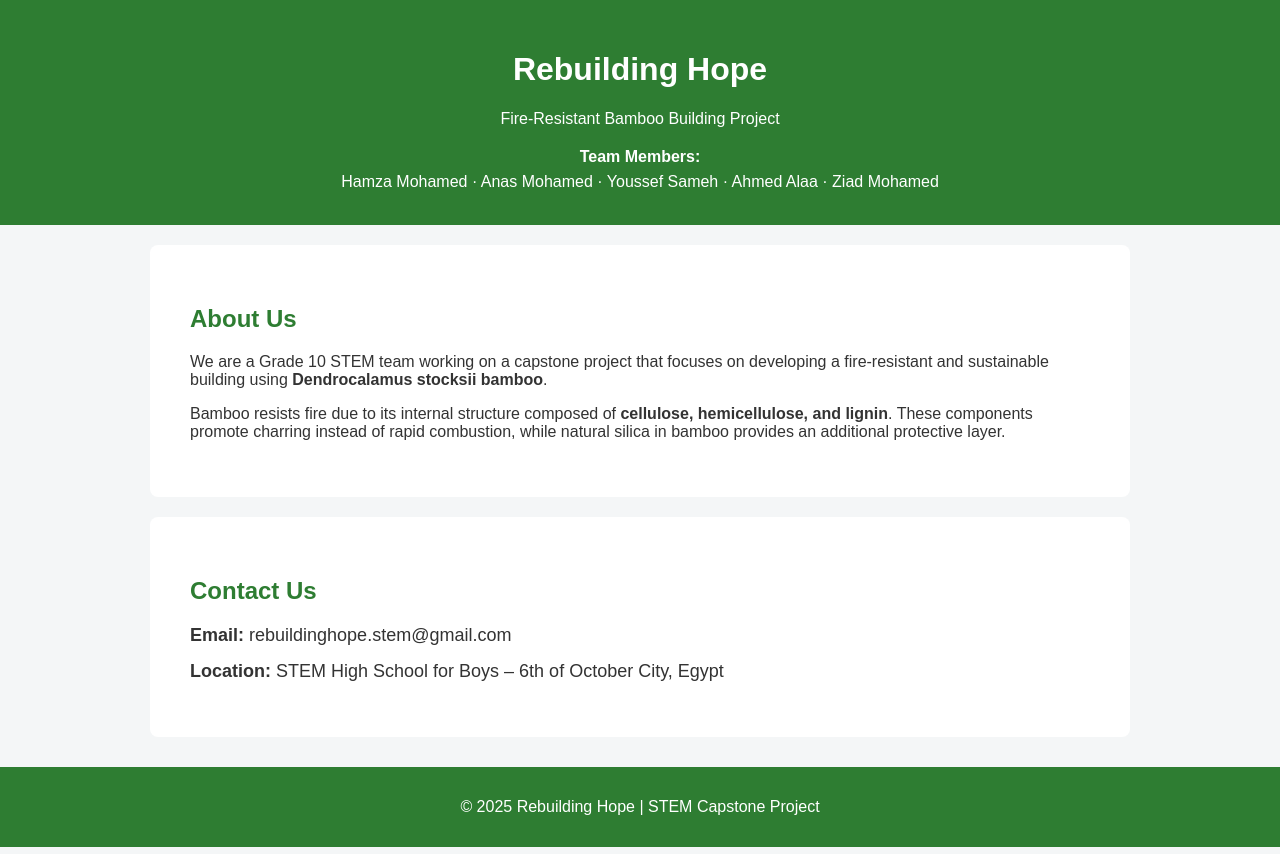
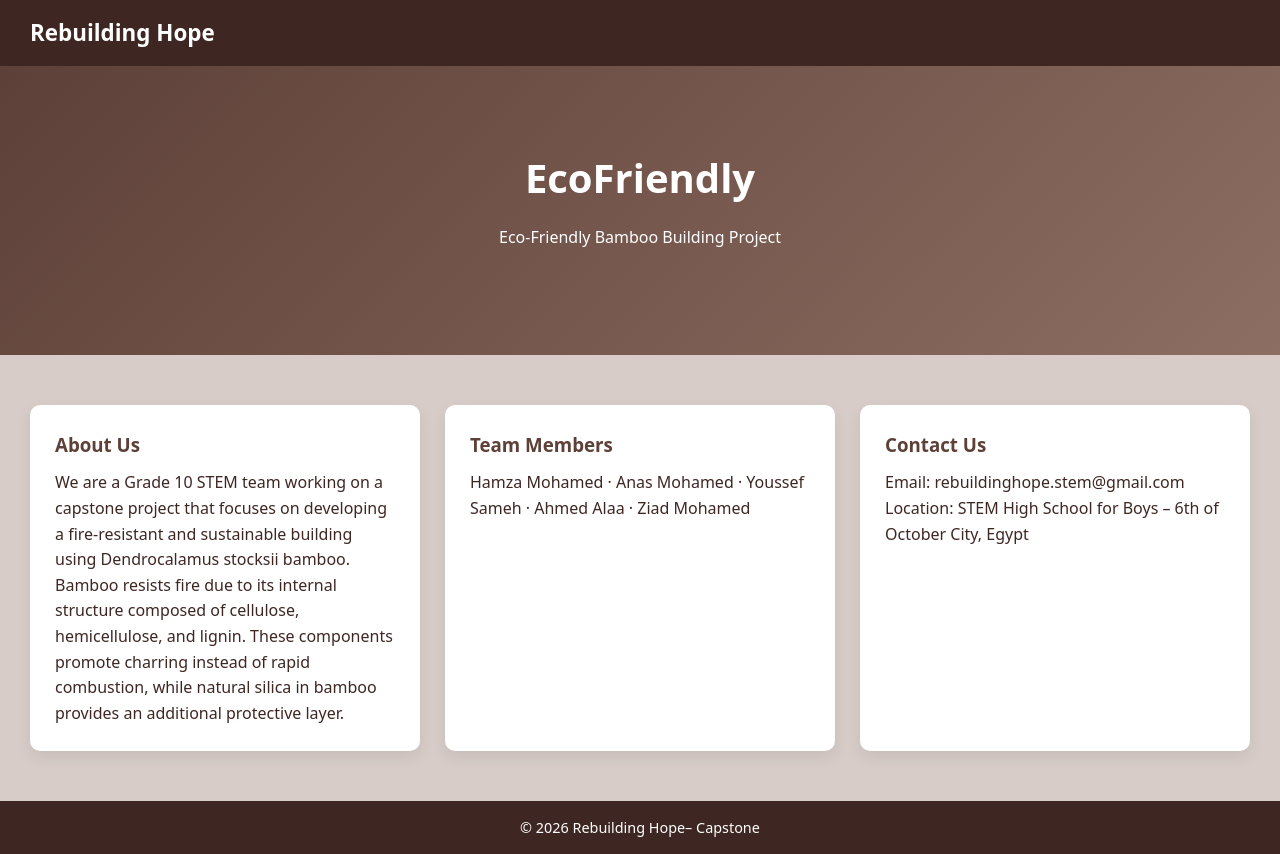
Before and after one commit to hamzax304-ctrl/rebuilding-hope, a plain HTML site: page index.html in a window 1280 px wide. Drawn offline with Linux system fonts and the light colour scheme.

Commit message:
Update index.html

```diff
--- a/index.html
+++ b/index.html
@@ -1,97 +1,151 @@
 <!DOCTYPE html>
 <html lang="en">
 <head>
-    <link rel="stylesheet" href="css">
   <meta charset="UTF-8">
-    <title>Fire-Resistant Bamboo Project</title>
+  <meta name="viewport" content="width=device-width, initial-scale=1.0">
+  <title>Brown Performance Website</title>
   <style>
-        body {
-            font-family: Arial, sans-serif;
+    * {
       margin: 0;
-            background-color: #f4f6f7;
-            color: #333;
+      padding: 0;
+      box-sizing: border-box;
     }
 
-        header {
-            background-color: #2e7d32;
-            color: white;
-            padding: 30px 20px;
-            text-align: center;
+    :root {
+      --brown-dark: #3e2723;
+      --brown-main: #5d4037;
+      --brown-light: #8d6e63;
+      --brown-soft: #d7ccc8;
+      --white: #ffffff;
     }
 
-        section {
-            padding: 40px;
-            max-width: 900px;
-            margin: auto;
-            background-color: white;
-            margin-top: 20px;
-            border-radius: 8px;
+    body {
+      font-family: system-ui, Arial, sans-serif;
+      background-color: var(--brown-soft);
+      color: var(--brown-dark);
+      line-height: 1.6;
     }
 
-        h2 {
-            color: #2e7d32;
+    .navbar {
+      background: var(--brown-dark);
+      color: var(--white);
+      display: flex;
+      justify-content: space-between;
+      align-items: center;
+      padding: 15px 30px;
+    }
+
+    .logo {
+      font-size: 1.4rem;
+    }
+
+    .navbar nav a {
+      color: var(--white);
+      text-decoration: none;
+      margin-left: 20px;
+      font-weight: 500;
+    }
+
+    .navbar nav a:hover {
+      color: var(--brown-light);
+    }
+
+    .hero {
+      text-align: center;
+      padding: 80px 20px;
+      background: linear-gradient(
+        135deg,
+        var(--brown-main),
+        var(--brown-light)
+      );
+      color: var(--white);
+    }
+
+    .hero h2 {
+      font-size: 2.5rem;
+      margin-bottom: 15px;
+    }
+
+    .hero p {
+      max-width: 500px;
+      margin: 0 auto 25px;
+    }
+
+    .hero button {
+      background: var(--brown-dark);
+      color: var(--white);
+      border: none;
+      padding: 12px 30px;
+      font-size: 1rem;
+      cursor: pointer;
+      border-radius: 6px;
+    }
+
+    .hero button:hover {
+      background: #2b1a16;
+    }
+
+    .content {
+      display: grid;
+      grid-template-columns: repeat(auto-fit, minmax(250px, 1fr));
+      gap: 25px;
+      padding: 50px 30px;
+    }
+
+    .card {
+      background: var(--white);
+      padding: 25px;
+      border-radius: 10px;
+      box-shadow: 0 6px 15px rgba(0,0,0,0.08);
+    }
+
+    .card h3 {
+      margin-bottom: 10px;
+      color: var(--brown-main);
     }
 
     footer {
-            background-color: #2e7d32;
-            color: white;
+      background: var(--brown-dark);
+      color: var(--white);
       text-align: center;
       padding: 15px;
-            margin-top: 30px;
-        }
-
-        .contact-info p {
-            font-size: 18px;
-            margin: 15px 0;
-        }
-
-        .team-names {
-            margin-top: 15px;
-            font-size: 16px;
-            line-height: 1.6;
+      font-size: 0.9rem;
     }
   </style>
 </head>
 <body>
 
-<header>
-    <h1>Rebuilding Hope</h1>
-    <p>Fire-Resistant Bamboo Building Project</p>
-    <div class="team-names">
-        <strong>Team Members:</strong><br>
-        Hamza Mohamed · Anas Mohamed · Youssef Sameh · Ahmed Alaa · Ziad Mohamed
-    </div>
+  <header class="navbar">
+    <h1 class="logo">Rebuilding Hope</h1>
   </header>
 
-<section id="about">
-    <h2>About Us</h2>
-    <p>
-        We are a Grade 10 STEM team working on a capstone project that focuses on
-        developing a fire-resistant and sustainable building using
-        <strong>Dendrocalamus stocksii bamboo</strong>.
-    </p>
-    <p>
-        Bamboo resists fire due to its internal structure composed of
-        <strong>cellulose, hemicellulose, and lignin</strong>. These components
-        promote charring instead of rapid combustion, while natural silica in
-        bamboo provides an additional protective layer.
-    </p>
+  <section class="hero">
+    <h2>EcoFriendly</h2>
+    <p>Eco-Friendly Bamboo Building Project</p>
   </section>
 
-<section id="contact">
-    <h2>Contact Us</h2>
-    <div class="contact-info">
-        <p><strong>Email:</strong> rebuildinghope.stem@gmail.com</p>
-        <p><strong>Location:</strong> STEM High School for Boys – 6th of October City, Egypt</p>
+  <section class="content">
+    <div class="card">
+      <h3>About Us</h3>
+      <p>We are a Grade 10 STEM team working on a capstone project that focuses on developing a fire-resistant and sustainable building using Dendrocalamus stocksii bamboo.
+
+Bamboo resists fire due to its internal structure composed of cellulose, hemicellulose, and lignin. These components promote charring instead of rapid combustion, while natural silica in bamboo provides an additional protective layer.</p>
+    </div>
+    <div class="card">
+      <h3>Team Members</h3>
+      <p>Hamza Mohamed · Anas Mohamed · Youssef Sameh · Ahmed Alaa · Ziad Mohamed</p>
+    </div>
+    <div class="card">
+      <h3>Contact Us</h3>
+      <p>Email: rebuildinghope.stem@gmail.com
+
+Location: STEM High School for Boys – 6th of October City, Egypt</p>
     </div>
   </section>
 
   <footer>
-    <p>© 2025 Rebuilding Hope | STEM Capstone Project</p>
+    <p>© 2026 Rebuilding Hope– Capstone</p>
   </footer>
-
-
-
 
 </body>
 </html>
```
Lines whose indentation alone changed are shown as unchanged.
